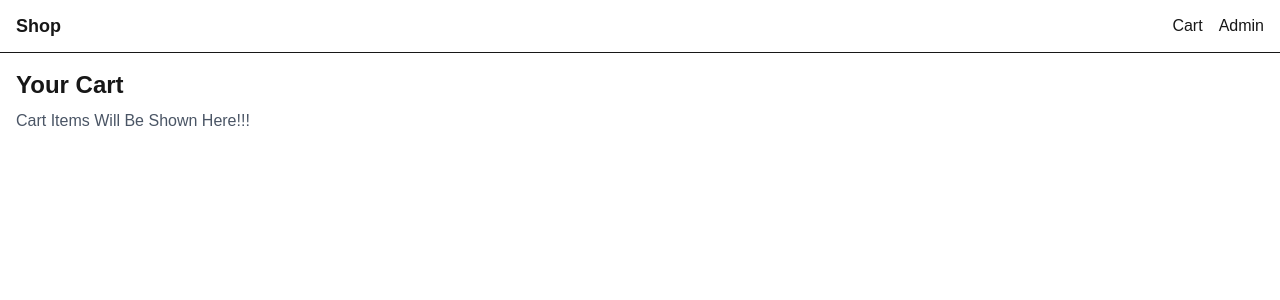
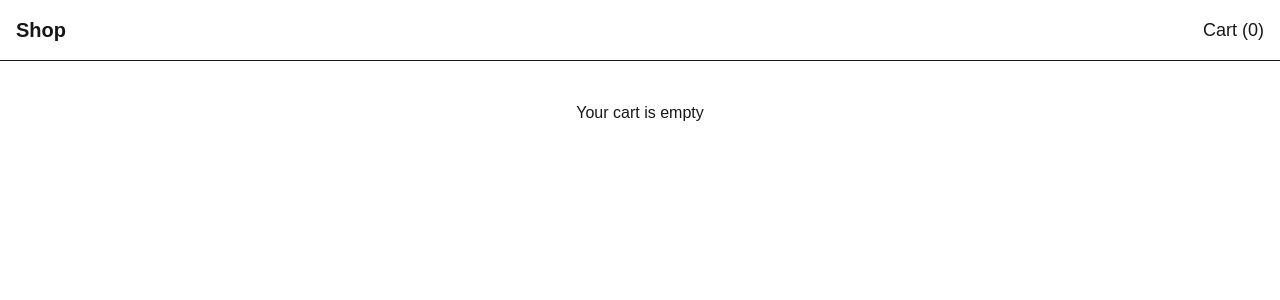
Before and after one commit to Sahil-kapadia/ecommerce-store, a Next.js app: page /cart in a window 1280 px wide. Shown: the top 300 px of the page. Built offline with nearby package versions, Linux system fonts and the light colour scheme.

Commit message:
Day 4: Completed full Cart System (Add to Cart, Quantity, Remove, Total, LocalStorage)

```diff
--- a/src/app/cart/page.js
+++ b/src/app/cart/page.js
@@ -1,13 +1,59 @@
-export default function CartPage(){
-    return(
-        <main className="p-4">
-            <h1 className="text-xl md:text-2xl font-semibold">
-                Your Cart
-            </h1>
+"use client";
 
-            <p className="mt-2 text-gray-600">
-                Cart Items Will Be Shown Here!!!
-            </p>
-        </main>
-    );
+import { useCart } from "../../context/CartContext";
+
+export default function CartPage() {
+  const { cart, increaseQty, decreaseQty, removeFromCart, clearCart } = useCart();
+
+  const total = cart.reduce((sum, item) => sum + item.price * item.qty, 0);
+
+  if (cart.length === 0) {
+    return <h1 className="text-center mt-10">Your cart is empty</h1>;
+  }
+
+  return (
+    <main className="p-6 max-w-3xl mx-auto">
+      <h1 className="text-3xl font-bold mb-6">Your Cart</h1>
+
+      {cart.map((item) => (
+        <div
+          key={item._id}
+          className="flex justify-between items-center border p-4 rounded-lg mb-4"
+        >
+          <div>
+            <h2 className="font-semibold text-lg">{item.name}</h2>
+            <p className="text-gray-600">₹{item.price}</p>
+          </div>
+
+          <div className="flex items-center gap-3">
+            <button className="px-2 py-1 border" onClick={() => decreaseQty(item._id)}>
+              -
+            </button>
+            <span>{item.qty}</span>
+            <button className="px-2 py-1 border" onClick={() => increaseQty(item._id)}>
+              +
+            </button>
+
+            <button
+              onClick={() => removeFromCart(item._id)}
+              className="text-red-600 ml-4"
+            >
+              Remove
+            </button>
+          </div>
+        </div>
+      ))}
+
+      <div className="mt-6 text-right">
+        <h2 className="text-xl font-bold">Total: ₹{total}</h2>
+
+        <button
+          onClick={clearCart}
+          className="mt-4 bg-black text-white px-6 py-3 rounded-lg hover:bg-gray-800"
+        >
+          Checkout / Clear Cart
+        </button>
+      </div>
+    </main>
+  );
 }
--- a/src/app/layout.js
+++ b/src/app/layout.js
@@ -1,30 +1,17 @@
-import { Geist, Geist_Mono } from "next/font/google";
+// src/app/layout.js
 import "./globals.css";
-import Navbar from "@/components/Navbar";
-
-const geistSans = Geist({
-  variable: "--font-geist-sans",
-  subsets: ["latin"],
-});
-
-const geistMono = Geist_Mono({
-  variable: "--font-geist-mono",
-  subsets: ["latin"],
-});
-
-export const metadata = {
-  title: "Create Next App",
-  description: "Generated by create next app",
-};
+// use relative path from src/app to src/components and src/context
+import Navbar from "../components/Navbar";
+import { CartProvider } from "../context/CartContext";
 
 export default function RootLayout({ children }) {
   return (
     <html lang="en">
-      <body
-        className={`${geistSans.variable} ${geistMono.variable} antialiased`}
-      >
-        <Navbar/>
-        {children}
+      <body className="antialiased">
+        <CartProvider>
+          <Navbar />
+          {children}
+        </CartProvider>
       </body>
     </html>
   );
--- /dev/null
+++ b/src/app/product/[id]/ProductDetailsClient.js
@@ -0,0 +1,26 @@
+"use client";
+
+import { useCart } from "../../../context/CartContext";
+
+export default function ProductDetailsClient({ product }) {
+  const { addToCart } = useCart();
+
+  return (
+    <main className="p-6">
+      <h1 className="text-3xl font-bold">{product.name}</h1>
+
+      <p className="text-gray-600 mt-2">{product.description}</p>
+
+      <p className="text-2xl text-blue-600 font-semibold mt-4">
+        ₹{product.price}
+      </p>
+
+      <button
+        onClick={() => addToCart(product)}
+        className="mt-6 bg-black text-white px-6 py-3 rounded-lg hover:bg-gray-800"
+      >
+        Add to Cart
+      </button>
+    </main>
+  );
+}
--- a/src/app/product/[id]/page.js
+++ b/src/app/product/[id]/page.js
@@ -1,42 +1,18 @@
-import { notFound } from "next/navigation";
+import ProductDetailsClient from "./ProductDetailsClient";
 
-async function getProduct(id) {
+export default async function ProductDetailsPage({ params }) {
+  const { id } = await params;
+
+  // Fetch product
   const res = await fetch(`http://localhost:3000/api/products/${id}`, {
     cache: "no-store",
   });
 
-  if (!res.ok) return null;
-  return res.json();
-}
-
-export default async function ProductDetailsPage({ params }) {
-  // ✅ REQUIRED in Next.js 16
-  const { id } = await params;
-
-  const product = await getProduct(id);
-
-  if (!product) {
-    notFound();
+  if (!res.ok) {
+    return <h1 className="text-center mt-10">Product not found</h1>;
   }
 
-  return (
-    <main className="p-4 max-w-3xl mx-auto">
-      <h1 className="text-2xl font-bold">{product.name}</h1>
-      <p className="mt-2 text-gray-600">{product.description}</p>
+  const product = await res.json();
 
-      <div className="mt-4 flex justify-between">
-        <span className="text-xl font-semibold">₹ {product.price}</span>
-        <span className="px-3 py-1 border rounded">
-          {product.category || "Uncategorized"}
-        </span>
-      </div>
-
-      <p className="mt-4 text-sm">
-        Status:{" "}
-        <span className="font-semibold">
-          {product.inStock ? "In stock" : "Out of stock"}
-        </span>
-      </p>
-    </main>
-  );
+  return <ProductDetailsClient product={product} />;
 }
--- /dev/null
+++ b/src/components/CartButton.js
@@ -0,0 +1,24 @@
+// src/components/CartButton.js
+"use client";
+import React from "react";
+import { useCart } from "../context/CartContext"; // relative import
+import Link from "next/link";
+
+export default function CartButton() {
+  const { count } = useCart();
+
+  return (
+    <Link href="/cart" className="relative inline-flex items-center px-3 py-1">
+      <svg className="w-6 h-6" viewBox="0 0 24 24" fill="none" stroke="currentColor">
+        <path strokeWidth="1.5" strokeLinecap="round" strokeLinejoin="round"
+          d="M3 3h2l.4 2M7 13h10l3-8H6.4M7 13L5.4 6M7 13l-2 6m13-6l2 6M9 21a1 1 0 11-2 0 1 1 0 012 0zm8 0a1 1 0 11-2 0 1 1 0 012 0z"/>
+      </svg>
+
+      {count > 0 && (
+        <span className="absolute -top-1 -right-1 bg-red-600 text-white text-xs rounded-full px-1.5 py-0.5">
+          {count}
+        </span>
+      )}
+    </Link>
+  );
+}
--- a/src/components/Navbar.js
+++ b/src/components/Navbar.js
@@ -1,15 +1,22 @@
+"use client";
+
 import Link from "next/link";
-export default function Navbar(){
-    return(
-        <nav className="flex items-center justify-between px-4 py-3 border-b">
-            <Link href="/" className="text-lg font-semibold">
-            Shop
-            </Link>
+import { useCart } from "../context/CartContext";
 
-            <div className="flex gap-4 text-sm md:text-base">
-                <Link href="/cart">Cart</Link>
-                <Link href="/admin">Admin</Link>
-            </div>
-        </nav>
-    );
+export default function Navbar() {
+  const { cart } = useCart();
+
+  const itemCount = cart.reduce((sum, item) => sum + item.qty, 0);
+
+  return (
+    <nav className="p-4 flex justify-between border-b bg-white sticky top-0">
+      <Link href="/" className="text-xl font-bold">
+        Shop
+      </Link>
+
+      <Link href="/cart" className="text-lg">
+        Cart ({itemCount})
+      </Link>
+    </nav>
+  );
 }
--- /dev/null
+++ b/src/components/ProductCard.js
@@ -0,0 +1,22 @@
+"use client";
+
+import { useCart } from "../context/CartContext";
+
+export default function ProductCard({ product }) {
+  const { addToCart } = useCart();
+
+  return (
+    <div className="border rounded-lg p-4 shadow-sm">
+      <h2 className="font-semibold text-lg">{product.name}</h2>
+      <p className="text-gray-600 text-sm mt-1">{product.category}</p>
+      <p className="text-blue-600 font-bold mt-2">₹{product.price}</p>
+
+      <button
+        onClick={() => addToCart(product)}
+        className="mt-4 w-full bg-black text-white py-2 rounded-lg hover:bg-gray-800 transition"
+      >
+        Add to Cart
+      </button>
+    </div>
+  );
+}
--- /dev/null
+++ b/src/context/CartContext.js
@@ -0,0 +1,80 @@
+"use client";
+
+import { createContext, useContext, useState, useEffect } from "react";
+
+const CartContext = createContext();
+
+export function CartProvider({ children }) {
+  const [cart, setCart] = useState([]);
+
+  // Load cart from localStorage on first load
+  useEffect(() => {
+    const saved = localStorage.getItem("cart");
+    if (saved) {
+      setCart(JSON.parse(saved));
+    }
+  }, []);
+
+  // Save cart automatically whenever it changes
+  useEffect(() => {
+    localStorage.setItem("cart", JSON.stringify(cart));
+  }, [cart]);
+
+  // Add product — but merge if already in cart
+  const addToCart = (product) => {
+    setCart((prev) => {
+      const exists = prev.find((item) => item._id === product._id);
+
+      if (exists) {
+        return prev.map((item) =>
+          item._id === product._id
+            ? { ...item, qty: item.qty + 1 }
+            : item
+        );
+      }
+
+      return [...prev, { ...product, qty: 1 }];
+    });
+  };
+
+  const increaseQty = (id) => {
+    setCart((prev) =>
+      prev.map((item) =>
+        item._id === id ? { ...item, qty: item.qty + 1 } : item
+      )
+    );
+  };
+
+  const decreaseQty = (id) => {
+    setCart((prev) =>
+      prev
+        .map((item) =>
+          item._id === id ? { ...item, qty: item.qty - 1 } : item
+        )
+        .filter((item) => item.qty > 0) // remove if qty = 0
+    );
+  };
+
+  const removeFromCart = (id) => {
+    setCart((prev) => prev.filter((item) => item._id !== id));
+  };
+
+  const clearCart = () => setCart([]);
+
+  return (
+    <CartContext.Provider
+      value={{
+        cart,
+        addToCart,
+        removeFromCart,
+        increaseQty,
+        decreaseQty,
+        clearCart,
+      }}
+    >
+      {children}
+    </CartContext.Provider>
+  );
+}
+
+export const useCart = () => useContext(CartContext);
```
Also changed, not shown: src/components/CartDrawer.js (added), 1 other file (tests, documents, lock files or other folders).
